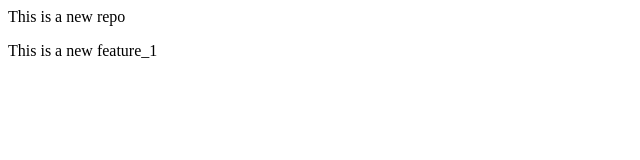
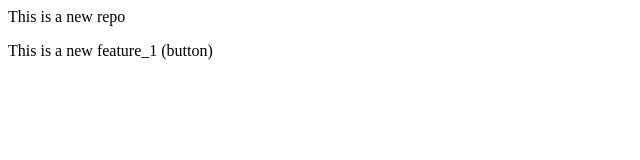
Before and after one commit to Aditya8006/localrepo, a plain HTML site: page Index.html in a window 1280 px wide. Shown: the full height of the page, 0-640 px from the left. Drawn offline with Linux system fonts and the light colour scheme.

```diff
--- a/Index.html
+++ b/Index.html
@@ -1,2 +1,2 @@
 <p>This is a new repo</p>
-<p>This is a new feature_1</p>
+<p>This is a new feature_1 (button)</p>
```
